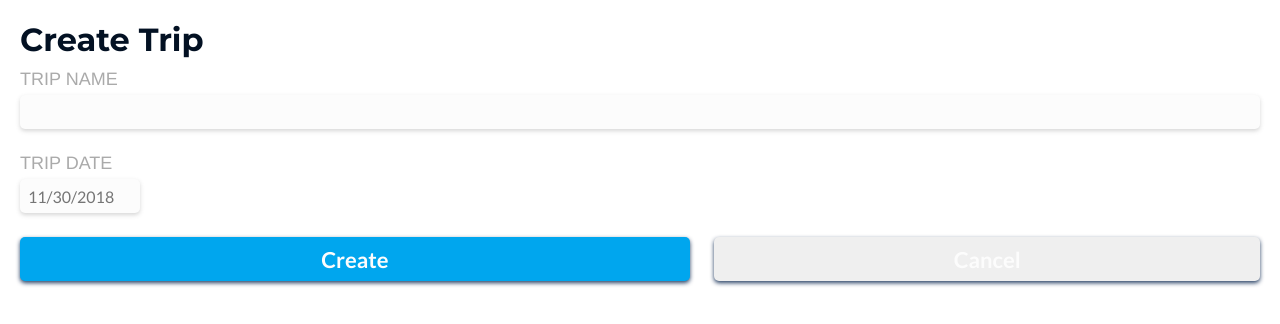
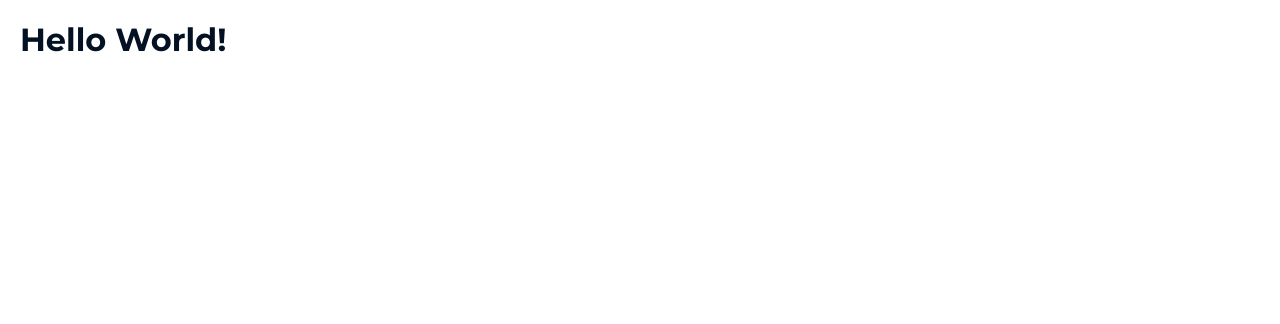
Before and after one commit to thenathanyang/tripify, a React app in the folder ui/: page / in a window 1280 px wide. Shown: the top 324 px of the page. Built offline with nearby package versions, Linux system fonts and the light colour scheme.

Commit message:
change main.jsx

```diff
--- a/ui/src/main.jsx
+++ b/ui/src/main.jsx
@@ -18,8 +18,7 @@ class App extends React.Component {
 			<Provider store={store}>
 				<ConnectedRouter history={history}>
 					<Switch>
-						<Route path="/" component={CreateTrip}/>
-						<Route path="/trip" component={CreateTrip}/>
+						<Route path="/" component={Home}/>
 						<Redirect to="/"/>
 					</Switch>
 				</ConnectedRouter>
```
